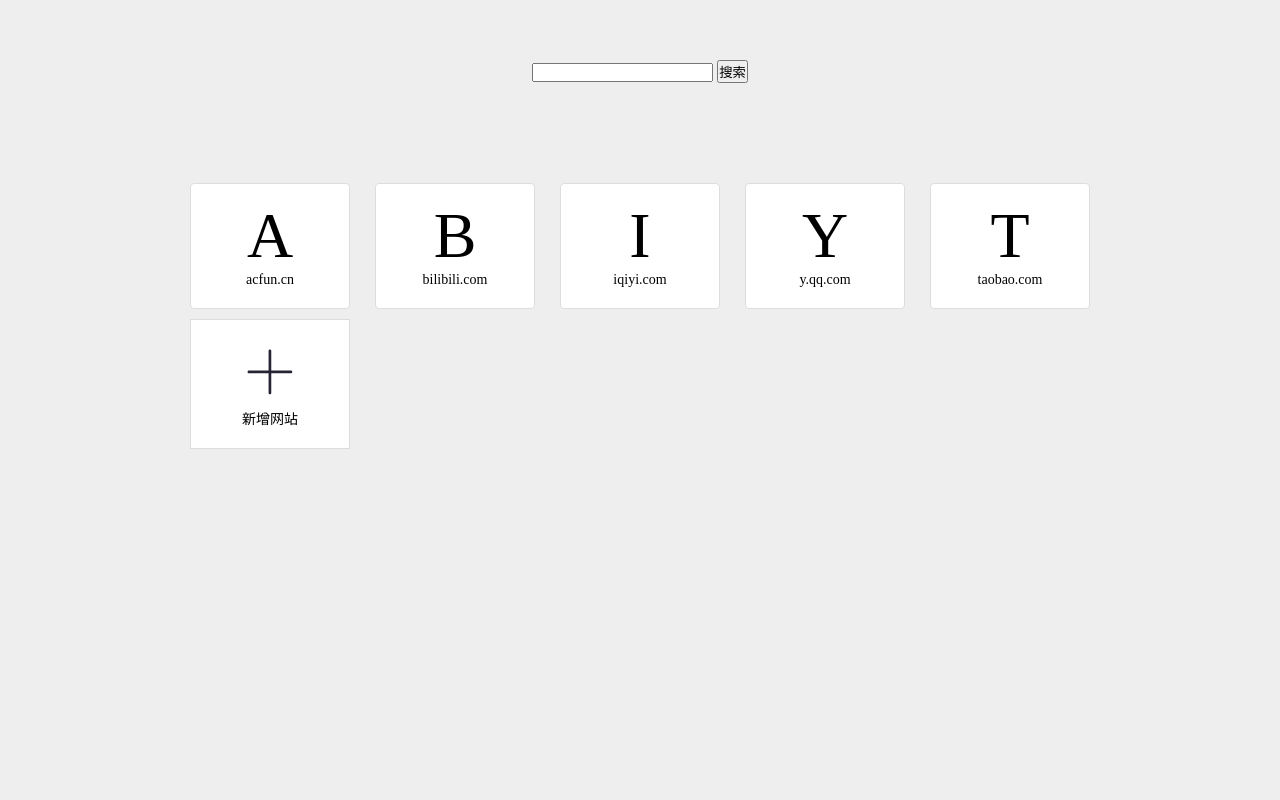
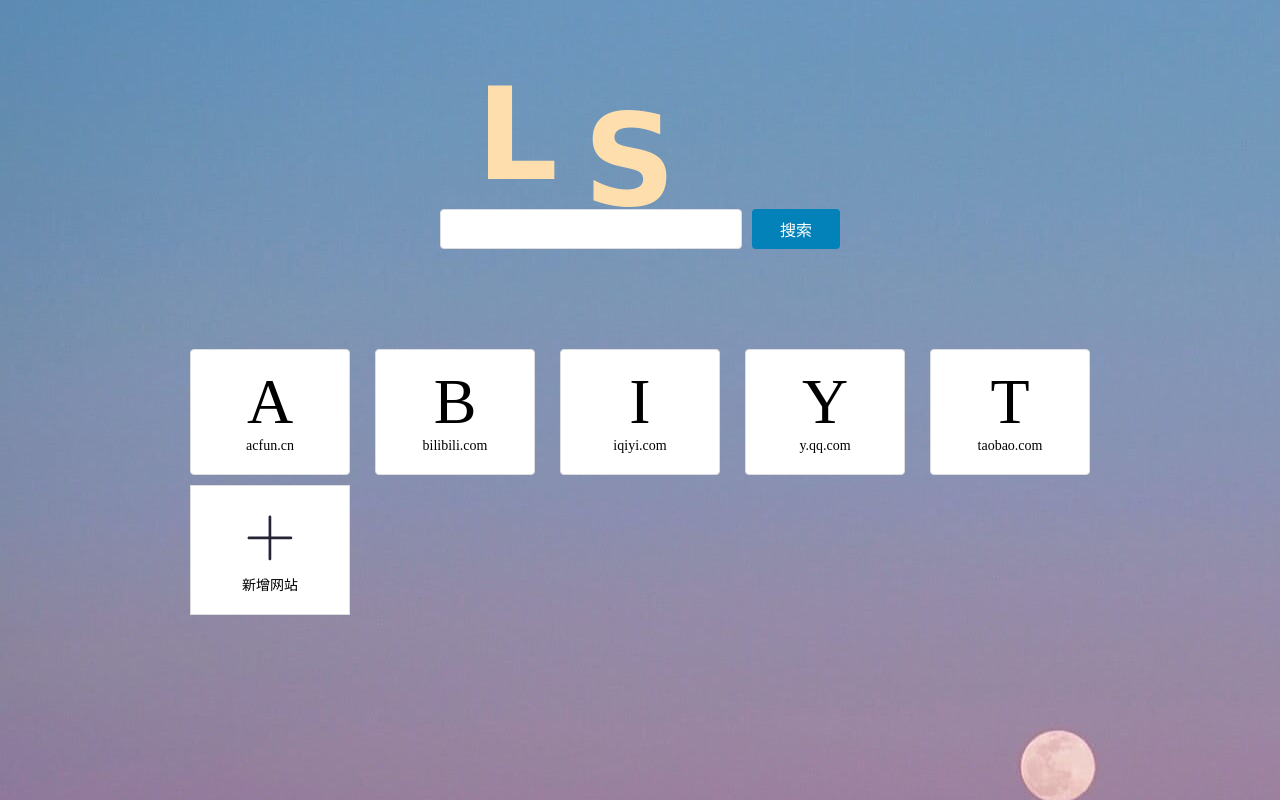
Before and after one commit to Lamber-Lee/nav-1, a plain HTML site: page src/index.html in a window 1280 px wide. Drawn offline with nearby package versions, Linux system fonts and the light colour scheme.

Commit message:
Ls浏览器

```diff
--- a/src/index.html
+++ b/src/index.html
@@ -6,7 +6,7 @@
     <meta name="viewport"
     content="width=device-width,initial-scale=1,minimum-scale=1,
     maximum-scale=1,user-scalable=no,viewport-fit=cover">
-    <title>前航 - 前端导航网站</title>
+    <title>Ls浏览器</title>
     <style type="text/css">
         .icon {
             width: 1em;
@@ -15,19 +15,25 @@
             fill: currentColor;
             overflow: hidden;
         }
+
+
+
     </style>
 
     <link rel="stylesheet" href="style.css">
 </head>
 <body>
     <header class="globalHeader">
+        <div class="ls-logo"></div>
         <form class="searchForm" method="get"
-        action="https://www.baidu.com/s" ></form>
+        action="https://www.baidu.com/s" >
+        <input name="wd" type="text">
+
+        <button type="submit">搜索</button>
+    </form>
         <!-- target="_blank"搜索会跳转到新页面 -->
 
 
-        <input name="wd" type="text">
-        <button type="submit">搜索</button>
     </form>
     </header>
 
--- a/src/style.css
+++ b/src/style.css
@@ -9,18 +9,41 @@
 
 
 /* style */
-body{background: #eee;}
-
+body{
+  background-image: url("./images/111.jpg");
+  background-repeat: no-repeat;
+  background-size: auto;
+}
 .globalHeader{
-    margin:20px;
-    text-align: center;
+  margin:20px;
+  text-align: center;
 }
 
 @media (min-width: 500px) {
-    .globalHeader {
-      margin: 60px 0 100px;
-    }
+  .globalHeader {
+    margin: 60px 0 100px;
   }
+}
+
+
+.ls-logo{
+  font-size: 128px;
+  font-weight: bold;
+  font-family: cursive,Brush Script MT;
+  color: #FFDEAD;
+  text-transform: uppercase;
+  letter-spacing: 0.1em;
+}
+.ls-logo::before{
+  content: "L";
+  margin-right: 128px;
+}
+.ls-logo::after{
+  content: "s";
+  position: relative;
+  top: 0.2em;
+  left: -0.9em;
+}
 
 .searchForm{
     display: flex;
```
Also changed, not shown: dist/index.html (+10 -4 lines), src/images/111.jpg (added), 2 other files.
